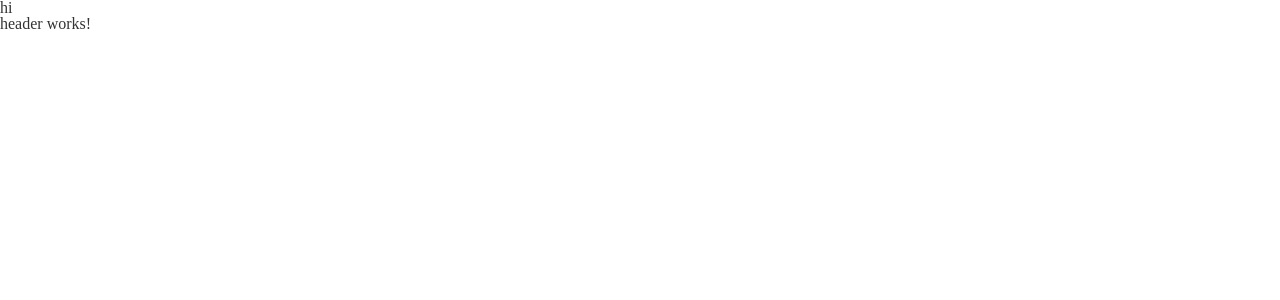
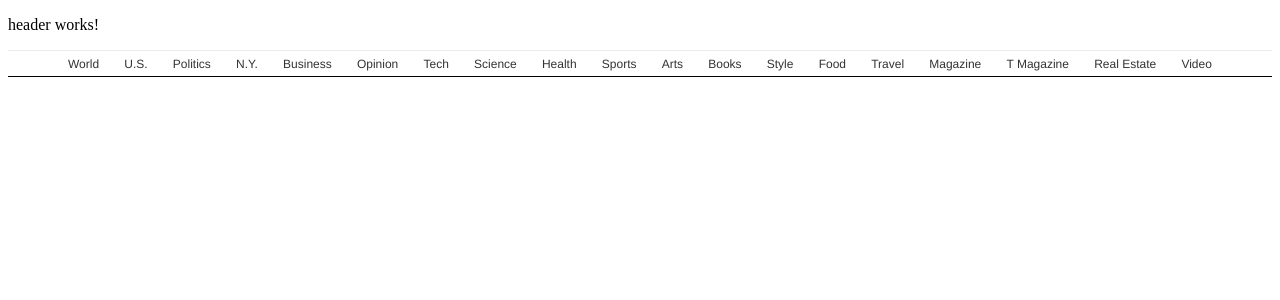
Before and after one commit to pseudoralph/nyt-clone, an Angular app: page / in a window 1280 px wide. Shown: the top 300 px of the page. Built offline with nearby package versions, Linux system fonts and the light colour scheme.

Commit message:
add masthead nav items

```diff
--- a/angular.json
+++ b/angular.json
@@ -23,7 +23,6 @@
               "src/assets"
             ],
             "styles": [
-              "src/assets/css/global.css",
               "src/styles.css"
             ],
             "scripts": []
--- a/src/app/app.component.html
+++ b/src/app/app.component.html
@@ -1,4 +1,3 @@
 <!-- <router-outlet></router-outlet> -->
-<h1>hi</h1>
 
 <app-header></app-header>
--- a/src/app/header/header.component.css
+++ b/src/app/header/header.component.css
@@ -0,0 +1,145 @@
+ul {
+  align-items: center;
+  border-bottom-color: rgb(51, 51, 51);
+  border-bottom-style: none;
+  border-bottom-width: 0px;
+  border-image-outset: 0px;
+  border-image-repeat: stretch;
+  border-image-slice: 100%;
+  border-image-source: none;
+  border-image-width: 1;
+  border-left-color: rgb(51, 51, 51);
+  border-left-style: none;
+  border-left-width: 0px;
+  border-right-color: rgb(51, 51, 51);
+  border-right-style: none;
+  border-right-width: 0px;
+  border-top-color: rgb(51, 51, 51);
+  border-top-style: none;
+  border-top-width: 0px;
+  color: rgb(51, 51, 51);
+  display: flex;
+  font-family: Times;
+  font-size: 16px;
+  font-stretch: 100%;
+  font-style: normal;
+  font-variant-caps: normal;
+  font-variant-east-asian: normal;
+  font-variant-ligatures: normal;
+  font-variant-numeric: normal;
+  font-weight: 400;
+  justify-content: space-between;
+  line-height: 16px;
+  list-style-image: none;
+  list-style-position: outside;
+  list-style-type: none;
+  margin-block-end: 0px;
+  margin-block-start: 0px;
+  margin-bottom: 0px;
+  margin-inline-end: 0px;
+  margin-inline-start: 0px;
+  margin-left: 0px;
+  margin-right: 0px;
+  margin-top: 0px;
+  padding-bottom: 4px;
+  padding-inline-start: 0px;
+  padding-left: 0px;
+  padding-right: 0px;
+  padding-top: 5px;
+  text-size-adjust: 100%;
+  vertical-align: baseline;
+  -webkit-box-align: center;
+  -webkit-box-pack: justify;
+}
+
+li {
+  border-bottom-color: rgb(51, 51, 51);
+  border-bottom-style: none;
+  border-bottom-width: 0px;
+  border-image-outset: 0px;
+  border-image-repeat: stretch;
+  border-image-slice: 100%;
+  border-image-source: none;
+  border-image-width: 1;
+  border-left-color: rgb(51, 51, 51);
+  border-left-style: none;
+  border-left-width: 0px;
+  border-right-color: rgb(51, 51, 51);
+  border-right-style: none;
+  border-right-width: 0px;
+  border-top-color: rgb(51, 51, 51);
+  border-top-style: none;
+  border-top-width: 0px;
+  color: rgb(51, 51, 51);
+  display: block;
+  font-family: nyt-franklin, helvetica, arial, sans-serif;
+  font-size: 12px;
+  font-stretch: 100%;
+  font-style: normal;
+  font-variant-caps: normal;
+  font-variant-east-asian: normal;
+  font-variant-ligatures: normal;
+  font-variant-numeric: normal;
+  font-weight: 500;
+  line-height: 16px;
+  list-style-image: none;
+  list-style-position: outside;
+  list-style-type: none;
+  margin-bottom: 0px;
+  margin-left: 0px;
+  margin-right: 0px;
+  margin-top: 0px;
+  padding-bottom: 0px;
+  padding-left: 0px;
+  padding-right: 0px;
+  padding-top: 0px;
+  text-align: left;
+  text-size-adjust: 100%;
+  vertical-align: baseline;
+
+
+}
+
+.masthead {
+  border-bottom-color: rgb(0, 0, 0);
+  border-bottom-style: solid;
+  border-bottom-width: 0.994318px;
+  border-image-outset: 0px;
+  border-image-repeat: stretch;
+  border-image-slice: 100%;
+  border-image-source: none;
+  border-image-width: 1;
+  border-left-color: rgb(51, 51, 51);
+  border-left-style: none;
+  border-left-width: 0px;
+  border-right-color: rgb(51, 51, 51);
+  border-right-style: none;
+  border-right-width: 0px;
+  border-top-color: rgb(235, 235, 235);
+  border-top-style: solid;
+  border-top-width: 0.994318px;
+  color: rgb(51, 51, 51);
+  display: block;
+  font-family: Times;
+  font-size: 16px;
+  font-stretch: 100%;
+  font-style: normal;
+  font-variant-caps: normal;
+  font-variant-east-asian: normal;
+  font-variant-ligatures: normal;
+  font-variant-numeric: normal;
+  font-weight: 400;
+  /* height: 32.429px; */
+  line-height: 16px;
+  margin-bottom: 0px;
+  margin-left: 0px;
+  margin-right: 0px;
+  margin-top: 0px;
+  padding-bottom: 0px;
+  padding-left: 60px;
+  padding-right: 60px;
+  padding-top: 0px;
+  text-size-adjust: 100%;
+  vertical-align: baseline;
+  /* width: 1080px; */
+}
--- a/src/app/header/header.component.html
+++ b/src/app/header/header.component.html
@@ -1,3 +1,11 @@
 <p>
   header works!
 </p>
+
+<div class="masthead">
+  <ul>
+    <li *ngFor="let heading of mastHeadings">{{ heading }}</li>
+  </ul>
+
+
+</div>
--- a/src/app/header/header.component.ts
+++ b/src/app/header/header.component.ts
@@ -1,15 +1,12 @@
-import { Component, OnInit } from '@angular/core';
+import { Component } from '@angular/core';
 
 @Component({
   selector: 'app-header',
   templateUrl: './header.component.html',
   styleUrls: ['./header.component.css']
 })
-export class HeaderComponent implements OnInit {
+export class HeaderComponent {
+  mastHeadings: string[] = [ 'World', 'U.S.', 'Politics', 'N.Y.', 'Business', 'Opinion', 'Tech', 'Science', 'Health', 'Sports', 'Arts', 'Books', 'Style', 'Food', 'Travel', 'Magazine', 'T Magazine', 'Real Estate', 'Video'];
 
-  constructor() { }
-
-  ngOnInit() {
-  }
 
 }
--- a/src/assets/css/global.css
+++ /dev/null
@@ -1,368 +0,0 @@
-html,
-body,
-div,
-span,
-applet,
-object,
-iframe,
-h1,
-h2,
-h3,
-h4,
-h5,
-h6,
-p,
-blockquote,
-pre,
-a,
-abbr,
-acronym,
-address,
-big,
-cite,
-code,
-del,
-dfn,
-em,
-img,
-ins,
-kbd,
-q,
-s,
-samp,
-small,
-strike,
-strong,
-sub,
-sup,
-tt,
-var,
-b,
-u,
-i,
-center,
-dl,
-dt,
-dd,
-ol,
-ul,
-li,
-fieldset,
-form,
-label,
-legend,
-table,
-caption,
-tbody,
-tfoot,
-thead,
-tr,
-th,
-td,
-article,
-aside,
-canvas,
-details,
-embed,
-figure,
-figcaption,
-footer,
-header,
-hgroup,
-menu,
-nav,
-output,
-ruby,
-section,
-summary,
-time,
-mark,
-audio,
-video {
-  margin: 0;
-  padding: 0;
-  border: 0;
-  font-size: 100%;
-  /* Prevent font scaling in landscape while allowing user zoom */
-  -ms-text-size-adjust: 100%;
-  -moz-text-size-adjust: 100%;
-  -webkit-text-size-adjust: 100%;
-  text-size-adjust: 100%;
-  font: inherit;
-  vertical-align: baseline;
-}
-
-/* HTML5 display-role reset for older browsers */
-article,
-aside,
-details,
-figcaption,
-figure,
-footer,
-header,
-hgroup,
-menu,
-nav,
-section,
-summary,
-main {
-  display: block;
-}
-
-body {
-  line-height: 1;
-}
-
-ol,
-ul {
-  list-style: none;
-}
-
-blockquote,
-q {
-  quotes: none;
-}
-
-blockquote:before,
-blockquote:after,
-q:before,
-q:after {
-  content: '';
-  content: none;
-}
-
-table {
-  border-collapse: collapse;
-  border-spacing: 0;
-}
-/* end css reset */
-
-body {
-  color: #333;
-  background-color: white;
-}
-
-body.dark {
-  color: #888;
-  background-color: black;
-}
-
-body.transparent {
-  color: white;
-  background-color: deeppink;
-}
-
-audio,
-canvas,
-video {
-  display: inline-block;
-}
-
-/* prevents modern browsers from displaying 'audio' without controls */
-audio:not([controls]) {
-  display: none;
-}
-
-table {
-  width: 100%;
-  border-collapse: collapse;
-}
-
-figure {
-  margin: 0;
-}
-
-img {
-  height: auto;
-  max-width: 100%;
-  -ms-interpolation-mode: bicubic;
-}
-
-.image > img {
-  display: block;
-}
-
-a img {
-  border: none;
-}
-
-a {
-  text-decoration: none;
-  color: black;
-}
-
-iframe {
-  border: none;
-}
-
-/* forms */
-
-form {
-  margin: 0;
-}
-
-fieldset {
-  border: none;
-  padding: 0;
-}
-
-input,
-label,
-select,
-textarea {
-  color: black;
-}
-
-button,
-input,
-select,
-textarea {
-  margin: 0;
-  font-size: 100%;
-}
-
-button,
-input,
-select {
-  vertical-align: middle;
-}
-
-button,
-input {
-  padding: 0;
-  margin: 0;
-  border: 0;
-  border: none;
-  line-height: normal; /* ff3 and 4 have !important on line-height in ua stylesheet */
-}
-
-button::-moz-focus-inner,
-input::-moz-focus-inner {
-  /* inner padding and border oddities in ff3/4 */
-  padding: 0;
-  border: 0;
-}
-
-button:-moz-focusring {
-  outline: 1px dotted; /* restores outline on focus moz bug 140562 */
-}
-
-button,
-input[type='button'],
-input[type='reset'],
-input[type='submit'] {
-  cursor: pointer; /* cursors on all buttons applied consistently */
-  -webkit-appearance: button; /* style clickable inputs in ios */
-}
-
-textarea {
-  padding: 6px 10px;
-  overflow: auto; /* remove vertical scrollbar in ie6-9 */
-  vertical-align: top; /* readability and alignment cross-browser */
-}
-
-input[type='text'],
-input[type='password'],
-input[type='email'],
-textarea {
-  border-radius: 3px;
-  box-sizing: border-box;
-  border: 0;
-}
-
-input[type='text']:focus,
-input[type='password']:focus,
-input[type='email']:focus,
-textarea:focus {
-  /* box-shadow: inset 2px 3px 3px rgba(0, 0, 0, 0.1); */
-  box-shadow: none;
-  outline: none;
-}
-
-input[type='password'] {
-  letter-spacing: 3px;
-}
-
-input[type='search'] {
-  /* appearance in safari/chrome */
-  box-sizing: content-box;
-}
-
-::-ms-clear {
-  display: none; /* removes clear icon ie10 adds to text inputs on focus */
-}
-
-/* using modernizr - some browsers will show a broken image icon if they dont support svg so lets hide them */
-.hasNoSvg img[src *= '.svg'] {
-  /* performance ? */
-  display: none !important;
-}
-
-html,
-body,
-main {
-  height: 100%;
-  margin: 0;
-}
-
-html {
-  font: -apple-system-body;
-  font-size: 100%;
-}
-
-/* Print styles */
-
-@media print {
-  *,
-  *::before,
-  *::after {
-    background: transparent !important;
-    color: #000 !important;
-    box-shadow: none !important;
-    text-shadow: none !important;
-  }
-
-  p,
-  h2,
-  h3 {
-    orphans: 3;
-    widows: 3;
-  }
-
-  h2,
-  h3 {
-    page-break-after: avoid;
-  }
-
-  a,
-  a:visited {
-    text-decoration: none !important;
-  }
-
-  abbr[title]::after {
-    content: ' (' attr(title) ')';
-  }
-
-  a[href^='#']::after,
-  a[href^='javascript:']::after {
-    content: '';
-  }
-
-  pre,
-  blockquote {
-    page-break-inside: avoid;
-  }
-
-  thead {
-    display: table-header-group;
-  }
-
-  tr,
-  img {
-    page-break-inside: avoid;
-  }
-
-  img {
-    max-width: 100% !important;
-  }
-}
```
